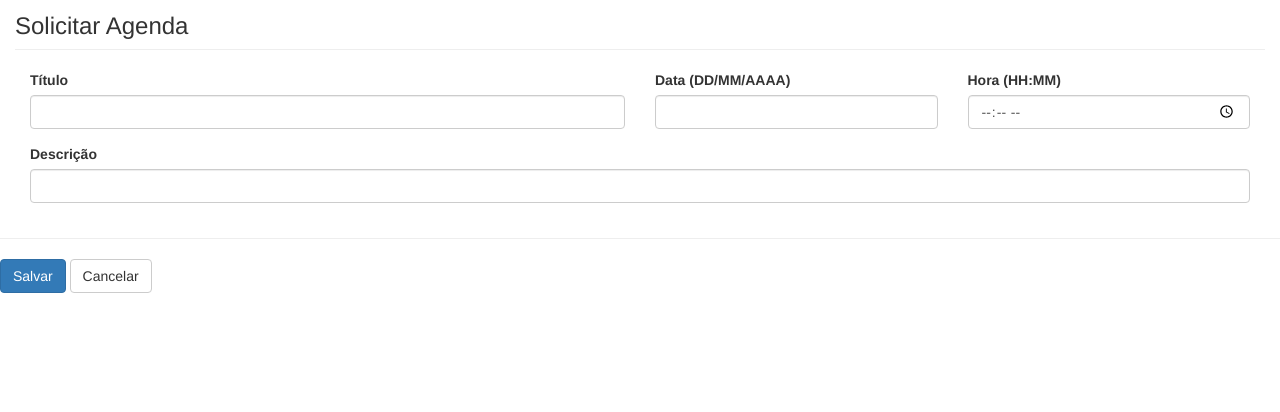
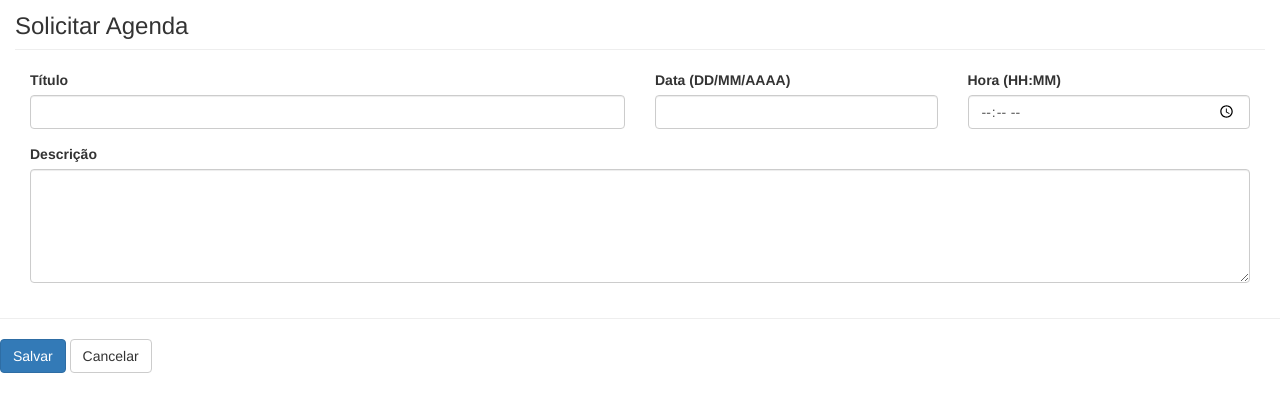
Before and after one commit to gutobrutus/teatro, a PHP site: page /sistema/agendar.php in a window 1280 px wide. Shown: the part 143-555 px from the top of the page. Run offline with PHP 8.4, Linux system fonts and the light colour scheme; the visitor is signed in with stand-in values (Sample User, id 1); some libraries are stand-ins or nearby versions.

Commit message:
Update agendar.php
Mudança de tags no campo descrição

```diff
--- a/sistema/agendar.php
+++ b/sistema/agendar.php
@@ -97,7 +97,7 @@ if (isset($_SESSION['logado'])):
 
 			<div class="form-group col-md-12">
 				<label for="campo4">Descrição</label>
-				<input type="textarea" rows="5" class="form-control" id="campo4" required="" name="descricao">
+				<textarea rows="5" class="form-control" id="campo4" required="" name="descricao"></textarea>
 			</div>
 
 	</div>
```
